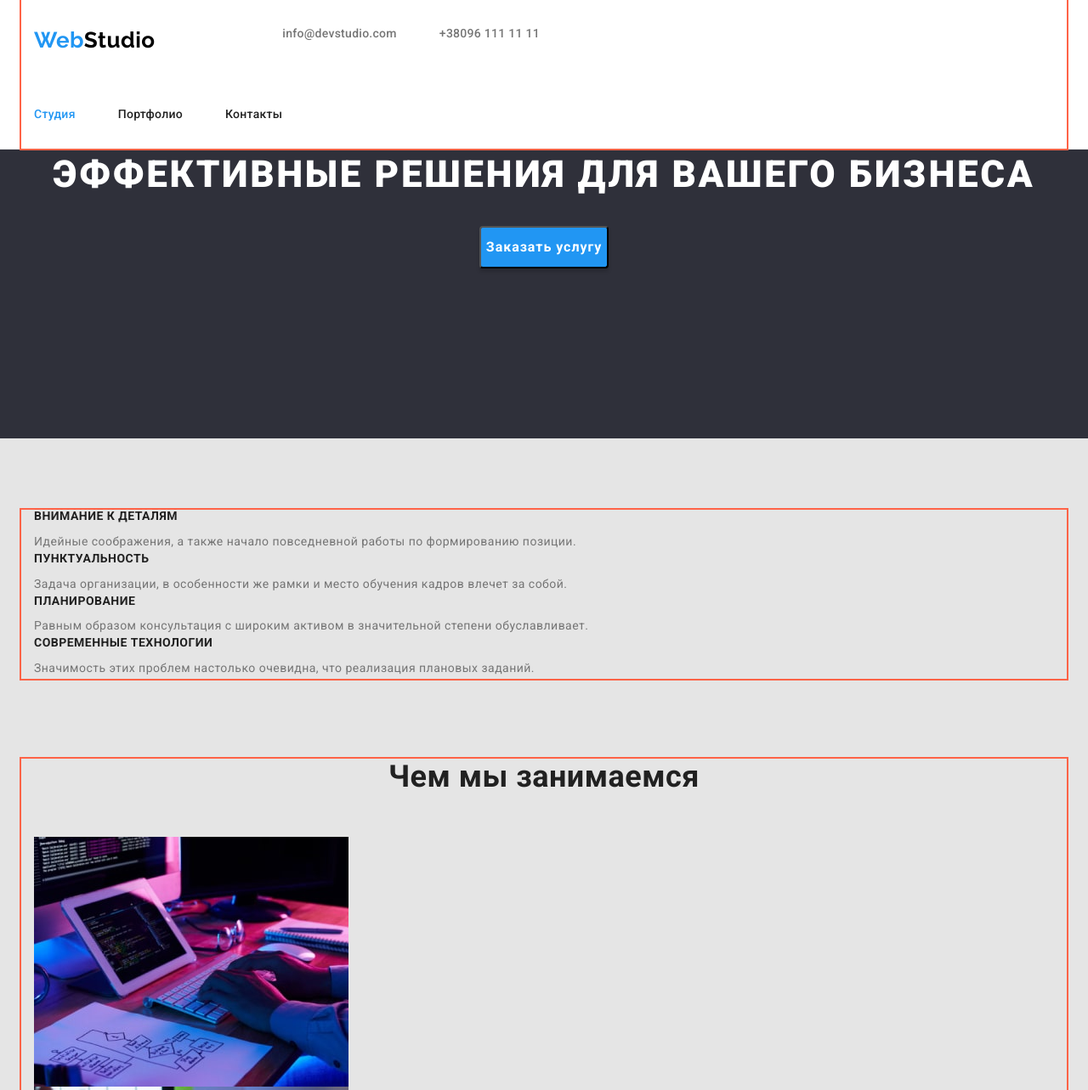
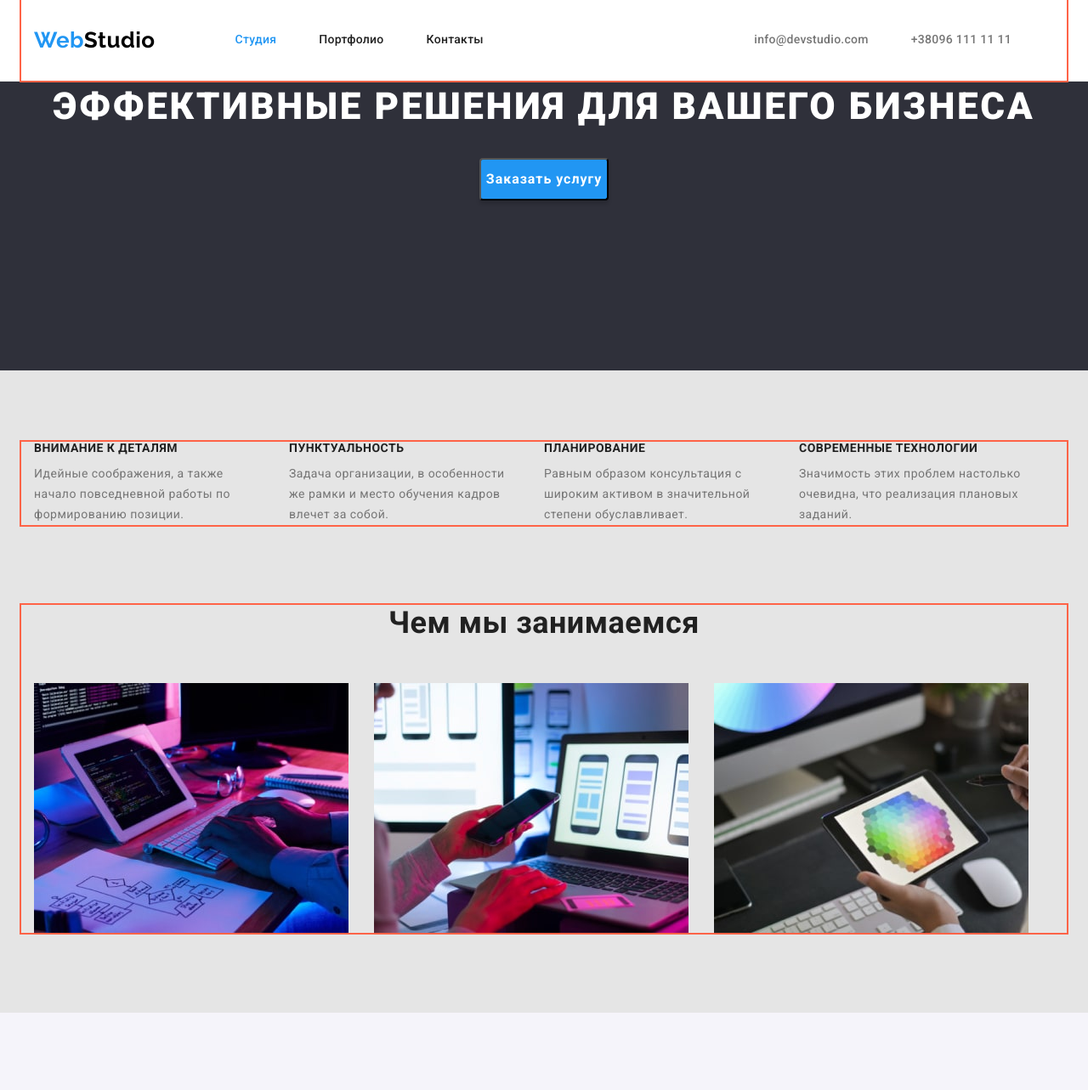
Before and after one commit to Immayou/goit-markup-hw-03, a plain HTML site: page index.html in a window 1280 px wide. Shown: the top 1283 px of the page at 85% size. Drawn offline with nearby package versions, Linux system fonts and the light colour scheme.

Commit message:
Исправляет ошибки

```diff
--- a/css/styles.css
+++ b/css/styles.css
@@ -50,13 +50,27 @@ img {
 display: block;
 }
 
-.head-main {
+.container {
+width: 1230px;
+margin-left: auto;
+margin-right: auto;
+padding-left: 15px;
+padding-right: 15px;
+outline: 2px solid tomato;
+}
+
+.head .main {
 display: flex;
+align-items: center;
 }
 
 .head-list,
 .head-btn {
 display: flex;
+}
+
+.head-btn {
+margin-left: auto;
 }
 
 .logo,
@@ -102,11 +116,9 @@ color: var(--header-nav-text-color);
 
 .head-content:not(:last-child) {
 margin-right: 50px;
-margin-left: 0;
 }
 
 .head-btn-content {
-margin-left: 0;
 margin-right: 50px;
 }
 
@@ -200,6 +212,18 @@ padding-top: 84px;
 padding-bottom: 94px;
 }
 
+.properties-list {
+display: flex;
+}
+
+.properties-item {
+max-width: 270px;
+}
+
+.properties-item:not(:last-child) {
+margin-right: 30px;
+}
+
 .properties-title {
 font-weight: 700;
 font-size: 14px;
@@ -237,6 +261,20 @@ margin-bottom: 50px;
 .work {
 padding-top: 0;
 padding-bottom: 94px;
+}
+
+.work-list {
+display: flex;
+}
+
+.work-item {
+width: 370px;
+height: 294px;
+margin-right: 30px;
+}
+
+.work-item:last-child {
+margin-right: 0;
 }
 
 /* наша команда */
@@ -395,12 +433,3 @@ line-height: 1.88x;
 
 color: var(--portfolio-main-text-color);
 }
-
-.container {
-width: 1230px;
-margin-left: auto;
-margin-right: auto;
-padding-left: 15px;
-padding-right: 15px;
-outline: 2px solid tomato;
- }
--- a/index.html
+++ b/index.html
@@ -17,9 +17,8 @@
 <body>
 <!-- Шапка проекта -->
 <header class="head">
-    <div class="container">
-    <div class="head-main">
-        <nav class="head-navigation">
+    <div class="container main">
+    <nav class="head-navigation main">
         <a href="" class="logo link"><span class="logo-primary-accent">Web</span>Studio</a>
         <ul class="head-list list">
             <li class="head-content"><a class="head-item link current" href="./index.html">Студия</a></li>
@@ -31,7 +30,6 @@
         <li class="head-btn-content"><a class="btn-item link" href="mailto:">info@devstudio.com</a></li>
         <li class="head-btn-content"><a class="btn-item link" href="tel:+380961111111">+38096 111 11 11</a></li>
     </ul>
-    </div>
     </div>
 </header>
 
@@ -47,19 +45,19 @@
     <div class="container">
     <h2 class="hidden">Преимущества компании</h2>
     <ul class="properties-list list">
-        <li>
+        <li class="properties-item">
             <h3 class="properties-title">Внимание к деталям</h3>
             <p class="properties-text">Идейные соображения, а также начало повседневной работы по формированию позиции.</p>
         </li>
-        <li>
+        <li class="properties-item">
             <h3 class="properties-title">Пунктуальность</h3>
             <p class="properties-text">Задача организации, в особенности же рамки и место обучения кадров влечет за собой.</p>
         </li>
-        <li>
+        <li class="properties-item">
             <h3 class="properties-title">Планирование</h3>
             <p class="properties-text">Равным образом консультация с широким активом в значительной степени обуславливает.</p>
         </li>
-        <li>
+        <li class="properties-item">
             <h3 class="properties-title">Современные технологии</h3>
             <p class="properties-text">Значимость этих проблем настолько очевидна, что реализация плановых заданий.</p>
         </li>
```
